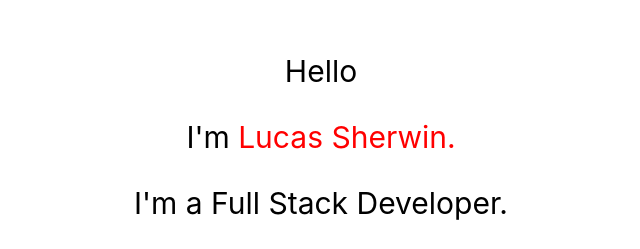
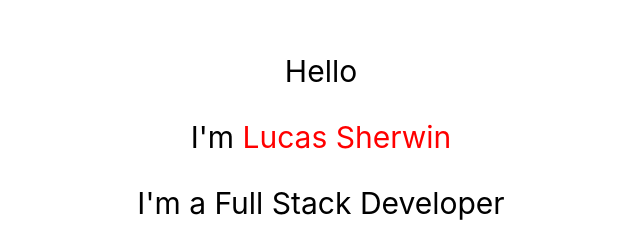
Before and after one commit to lucassherwin/lucas-portfolio, a React (Create React App) app: page / in a window 1280 px wide. Shown: the part 257-506 px from the top of the page, without its empty margins (319-959 px from the left). Built offline with nearby package versions, Linux system fonts and the light colour scheme.

Commit message:
increased fade in time

```diff
--- a/src/App.css
+++ b/src/App.css
@@ -9,11 +9,11 @@ body {
   font-size: 21px;
   text-align: center; */
 
-  -webkit-animation: hellofadein 2s; /* Safari, Chrome and Opera > 12.1 */
-     -moz-animation: hellofadein 2s; /* Firefox < 16 */
-      -ms-animation: hellofadein 2s; /* Internet Explorer */
-       -o-animation: hellofadein 2s; /* Opera < 12.1 */
-          animation: hellofadein 2s;
+  -webkit-animation: hellofadein 3s; /* Safari, Chrome and Opera > 12.1 */
+     -moz-animation: hellofadein 3s; /* Firefox < 16 */
+      -ms-animation: hellofadein 3s; /* Internet Explorer */
+       -o-animation: hellofadein 3s; /* Opera < 12.1 */
+          animation: hellofadein 3s;
 }
 
 @keyframes hellofadein {
@@ -52,11 +52,11 @@ body {
   text-align: center; */
 
 
-  -webkit-animation: namefadein 2s; /* Safari, Chrome and Opera > 12.1 */
-  -moz-animation: namefadein 2s; /* Firefox < 16 */
-  -ms-animation: namefadein 2s; /* Internet Explorer */
-  -o-animation: namefadein 2s; /* Opera < 12.1 */
-  animation: namefadein 2s;
+  -webkit-animation: namefadein 3s; /* Safari, Chrome and Opera > 12.1 */
+  -moz-animation: namefadein 3s; /* Firefox < 16 */
+  -ms-animation: namefadein 3s; /* Internet Explorer */
+  -o-animation: namefadein 3s; /* Opera < 12.1 */
+  animation: namefadein 3s;
 }
 
 @keyframes namefadein {
@@ -100,11 +100,11 @@ body {
   font-size: 21px;
   text-align: center; */
 
-  -webkit-animation: fsfadein 2s; /* Safari, Chrome and Opera > 12.1 */
-     -moz-animation: fsfadein 2s; /* Firefox < 16 */
-      -ms-animation: fsfadein 2s; /* Internet Explorer */
-       -o-animation: fsfadein 2s; /* Opera < 12.1 */
-          animation: fsfadein 2s;
+  -webkit-animation: fsfadein 3s; /* Safari, Chrome and Opera > 12.1 */
+     -moz-animation: fsfadein 3s; /* Firefox < 16 */
+      -ms-animation: fsfadein 3s; /* Internet Explorer */
+       -o-animation: fsfadein 3s; /* Opera < 12.1 */
+          animation: fsfadein 3s;
 }
 
 @keyframes fsfadein {
@@ -153,11 +153,11 @@ body {
   font-size: 21px;
   text-align: center; */
 
-  -webkit-animation: buttonfadein 2s; /* Safari, Chrome and Opera > 12.1 */
-     -moz-animation: buttonfadein 2s; /* Firefox < 16 */
-      -ms-animation: buttonfadein 2s; /* Internet Explorer */
-       -o-animation: buttonfadein 2s; /* Opera < 12.1 */
-          animation: buttonfadein 2s;
+  -webkit-animation: buttonfadein 3s; /* Safari, Chrome and Opera > 12.1 */
+     -moz-animation: buttonfadein 3s; /* Firefox < 16 */
+      -ms-animation: buttonfadein 3s; /* Internet Explorer */
+       -o-animation: buttonfadein 3s; /* Opera < 12.1 */
+          animation: buttonfadein 3s;
 }
 
 @keyframes buttonfadein {
--- a/src/components/HomePage.js
+++ b/src/components/HomePage.js
@@ -27,8 +27,8 @@ export default function HomePage() {
     <Home id='home'>
       <Welcome>
         <Text className='helloFade'>Hello</Text>
-        <Text className='nameFade'>I'm <span style={{color: 'red'}}>Lucas Sherwin.</span></Text>
-        <Text className='fsFade'>I'm a Full Stack Developer.</Text>
+        <Text className='nameFade'>I'm <span style={{color: 'red'}}>Lucas Sherwin</span></Text>
+        <Text className='fsFade'>I'm a Full Stack Developer</Text>
         <Button className='buttonFade' style={{height: 55, color: 'red', border: '1px solid red'}} variant='outlined' color='primary' onClick={() => scroller.scrollTo('about', {smooth: true, duration: 1000})}>See my work</Button>
       </Welcome>
     </Home>
```
